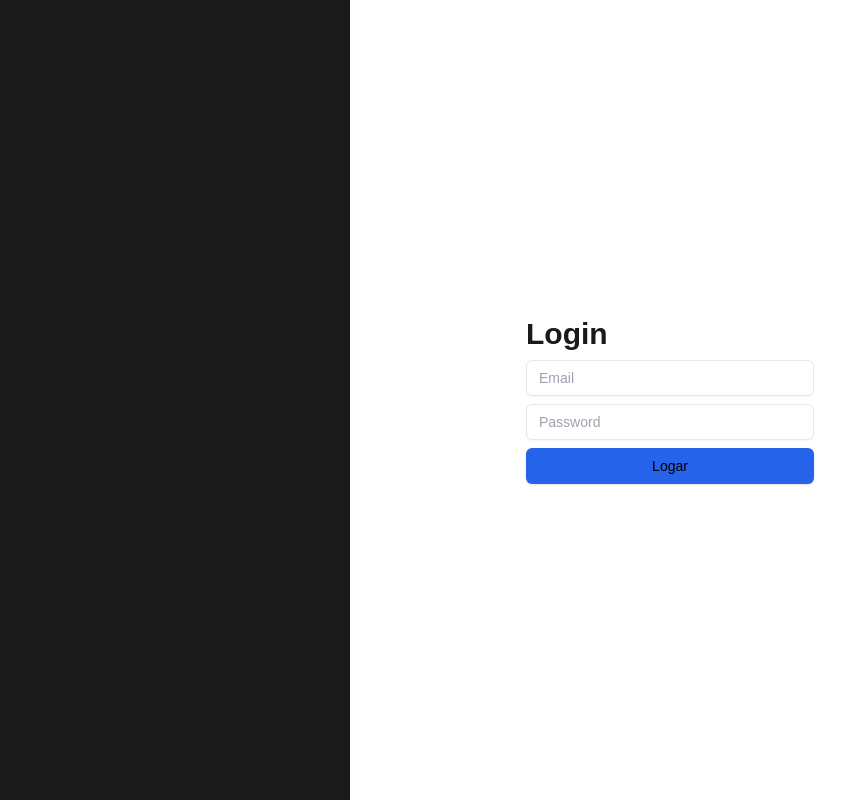
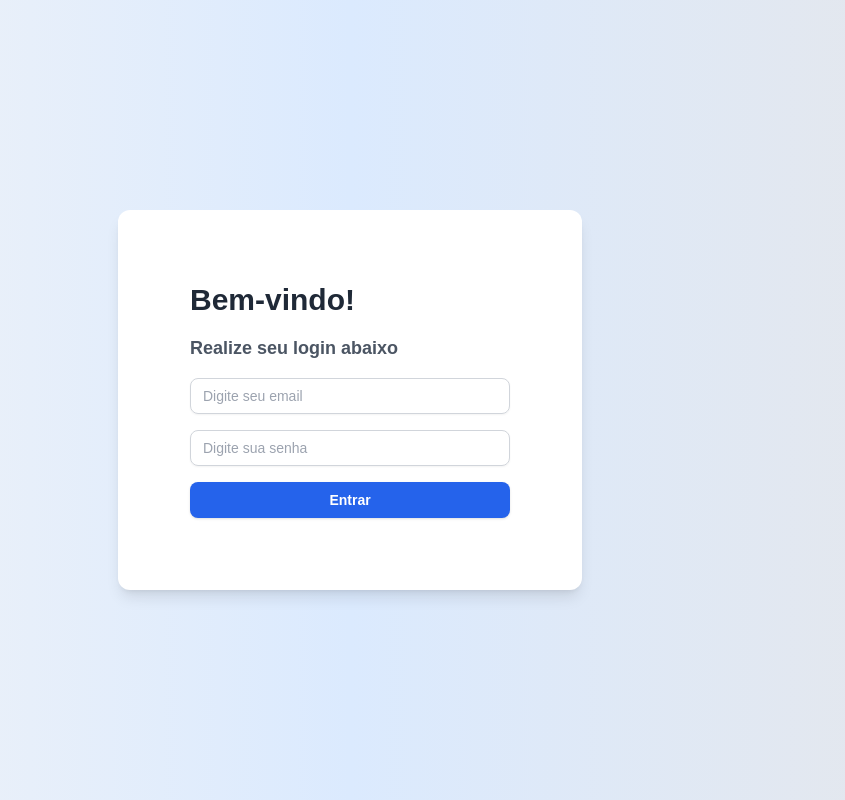
Before and after one commit to Akihito7/dashboard-ifood, a Next.js app: page /login in a window 1280 px wide. Shown: the whole page, without its empty margins (290-1135 px from the left). Built offline with nearby package versions, Linux system fonts and the light colour scheme; no server answers.

Commit message:
refactor login page and implements react form with zod to validation

```diff
--- a/package.json
+++ b/package.json
@@ -9,6 +9,7 @@
     "lint": "next lint"
   },
   "dependencies": {
+    "@hookform/resolvers": "^3.9.1",
     "@radix-ui/react-popover": "^1.1.2",
     "@radix-ui/react-select": "^2.1.2",
     "@radix-ui/react-slot": "^1.1.0",
@@ -23,10 +24,12 @@
     "react": "^18.3.1",
     "react-day-picker": "^8.10.1",
     "react-dom": "^18.3.1",
+    "react-hook-form": "^7.53.2",
     "react-icons": "^5.3.0",
     "recharts": "^2.13.3",
     "tailwind-merge": "^2.5.4",
-    "tailwindcss-animate": "^1.0.7"
+    "tailwindcss-animate": "^1.0.7",
+    "zod": "^3.23.8"
   },
   "devDependencies": {
     "@types/node": "^20",
--- a/src/app/(auth)/login/form-login.tsx
+++ b/src/app/(auth)/login/form-login.tsx
@@ -1,49 +1,112 @@
-'use client'
+"use client";
 
+import { zodResolver } from "@hookform/resolvers/zod";
 import { setCookies } from "@/actions/cookies";
 import { login } from "@/api/login";
 import { Button } from "@/components/ui/button";
 import { Input } from "@/components/ui/input";
 import { LoginDTO } from "@/dtos/login-dto";
-import { useState } from "react";
-import { useRouter } from "next/navigation"
+import { useRouter } from "next/navigation";
+import { useForm, Controller } from "react-hook-form";
+import { z } from "zod";
+
+const loginSchema = z.object({
+  email: z.string().email("Email inválido"),
+  password: z.string().min(8, "A senha deve ter pelo menos 8 caracteres"),
+});
 
 export function FormLogin() {
-    const [email, setEmail] = useState<string>();
-    const [password, setPassword] = useState<string>();
   const router = useRouter();
+
+  const {
+    handleSubmit,
+    control,
+    formState: { errors },
+  } = useForm<LoginDTO>({
+    resolver: zodResolver(loginSchema),
+  });
 
   async function handleLogin({ email, password }: LoginDTO) {
     try {
       const KEY_TOKEN = "@dashboard:token";
       const token = await login({ email, password });
       setCookies({
-                key: KEY_TOKEN, value: token, optionsCookies: {
+        key: KEY_TOKEN,
+        value: token,
+        optionsCookies: {
           secure: true,
-                    httpOnly: true
-                }
-            })
+          httpOnly: true,
+        },
+      });
       router.push("/dashboard");
     } catch (error: any) {
-            alert(error.message)
+      console.log(error);
     }
   }
 
   return (
-        <form className="flex flex-col gap-2">
-            <h1 className="text-3xl font-bold text-foreground-dark dark:text-background-dark">Login</h1>
-            <Input type="email" placeholder="Email" className="w-72  text-foreground-dark dark:text-foreground-light"
-                onChange={(e) => setEmail(e.target.value)} />
-            <Input type="password" placeholder="Password" className="w-72 text-foreground-dark dark:text-foreground-light"
-                onChange={(e) => setPassword(e.target.value)} />
-            <Button className="w-72 bg-blue-600 text-foreground-dark dark:text-foreground-light"
-                onClick={(e) => {
-                    e.preventDefault();
-                    if (email && password) handleLogin({ email, password })
-                }}
+    <form className="flex flex-col gap-4 w-96 bg-white p-8 rounded-lg">
+      <h1 className="text-3xl font-extrabold text-gray-800">Bem-vindo!</h1>
+      <p className="text-lg font-bold text-gray-600">
+        Realize seu login abaixo
+      </p>
+
+      <div className="flex flex-col gap-2">
+        <Controller
+          control={control}
+          name="email"
+          render={({ field: { onChange, value = "" } }) => (
+            <>
+              <Input
+                type="email"
+                placeholder="Digite seu email"
+                className={`text-foreground-light w-full border p-3 rounded-lg focus:outline-none ${
+                  errors.email
+                    ? "border-red-400 focus:ring-red-400"
+                    : "border-gray-300 focus:ring-blue-500"
+                }`}
+                onChange={onChange}
+                value={value}
+              />
+              {errors.email && (
+                <p className="text-sm text-red-400">{errors.email.message}</p>
+              )}
+            </>
+          )}
+        />
+      </div>
+
+      <div className="flex flex-col gap-2">
+        <Controller
+          control={control}
+          name="password"
+          render={({ field: { onChange, value = "" } }) => (
+            <>
+              <Input
+                type="password"
+                placeholder="Digite sua senha"
+                className={`text-foreground-light w-full border p-3 rounded-lg focus:outline-none ${
+                  errors.password
+                    ? "border-red-400 focus:ring-red-400"
+                    : "border-gray-300 focus:ring-blue-500"
+                }`}
+                onChange={onChange}
+                value={value}
+              />
+              {errors.password && (
+                <p className="text-sm text-red-400">{errors.password.message}</p>
+              )}
+            </>
+          )}
+        />
+      </div>
+
+      <Button
+        className="w-full bg-blue-600 text-white font-bold py-3 rounded-lg hover:bg-blue-700 transition-all"
+        onClick={handleSubmit(handleLogin)}
       >
-                Logar
+        Entrar
       </Button>
     </form>
-    )
+  );
 }
--- a/src/app/(auth)/login/page.tsx
+++ b/src/app/(auth)/login/page.tsx
@@ -1,11 +1,11 @@
 import { FormLogin } from "./form-login";
 
 export default function Login() {
-    return (
-        <div className="w-full h-screen bg-background-light dark:bg-background-dark">
-            <div className="h-screen w-1/2 bg-background-dark dark:bg-background-light flex gap-2 flex-col items-center justify-center ml-auto">
-                <FormLogin />
-            </div>
-        </div>
-    )
+  return (
+      <div className="w-full h-screen bg-gradient-to-r from-gray-100 via-blue-100 to-gray-200 flex items-center justify-center">
+          <div className="bg-white p-10 rounded-xl shadow-lg flex flex-col items-center justify-center">
+              <FormLogin />
+          </div>
+      </div>
+  );
 }
```
Also changed, not shown: 1 other file (tests, documents, lock files or other folders). Lines whose indentation alone changed are shown as unchanged.
